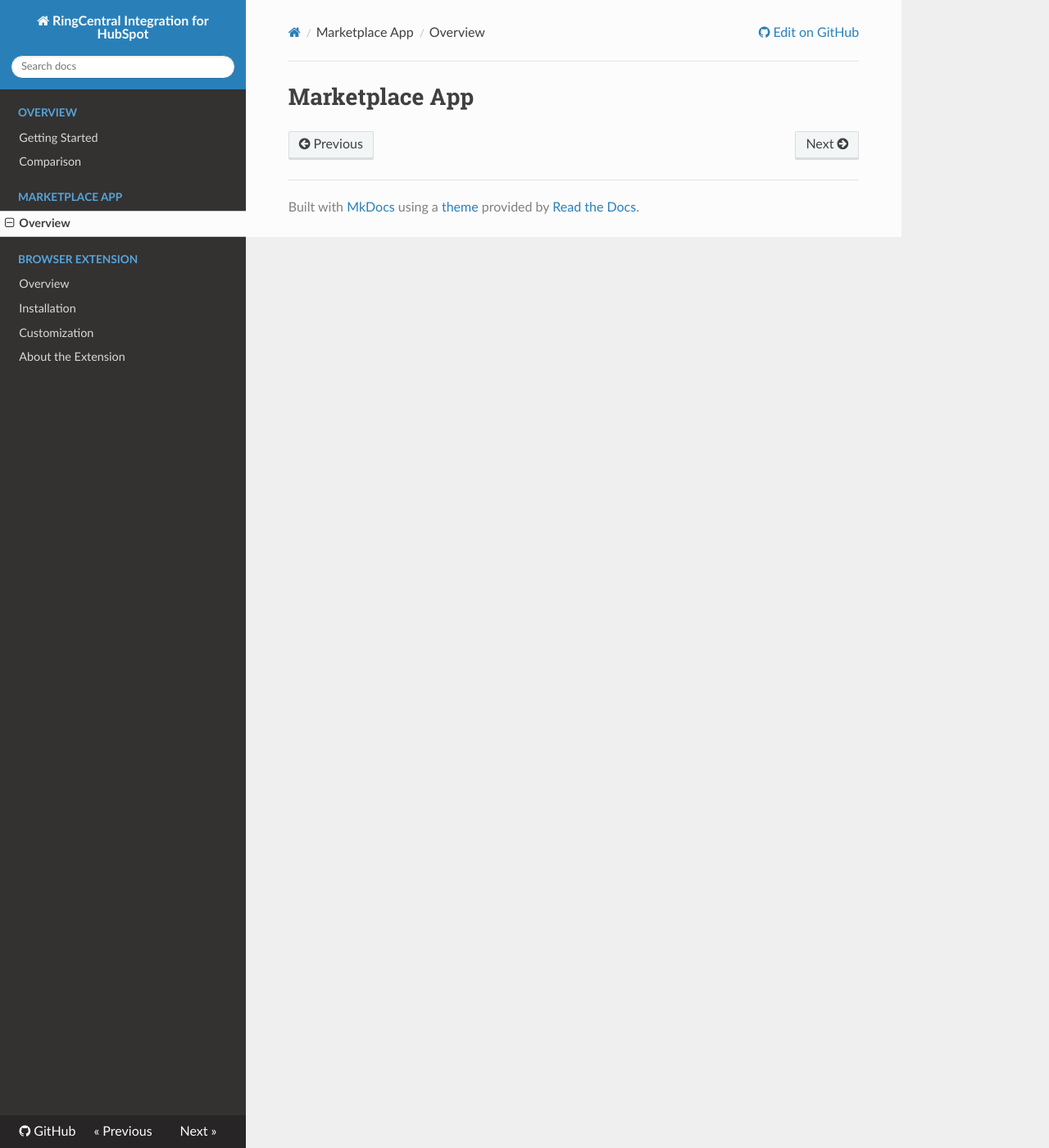
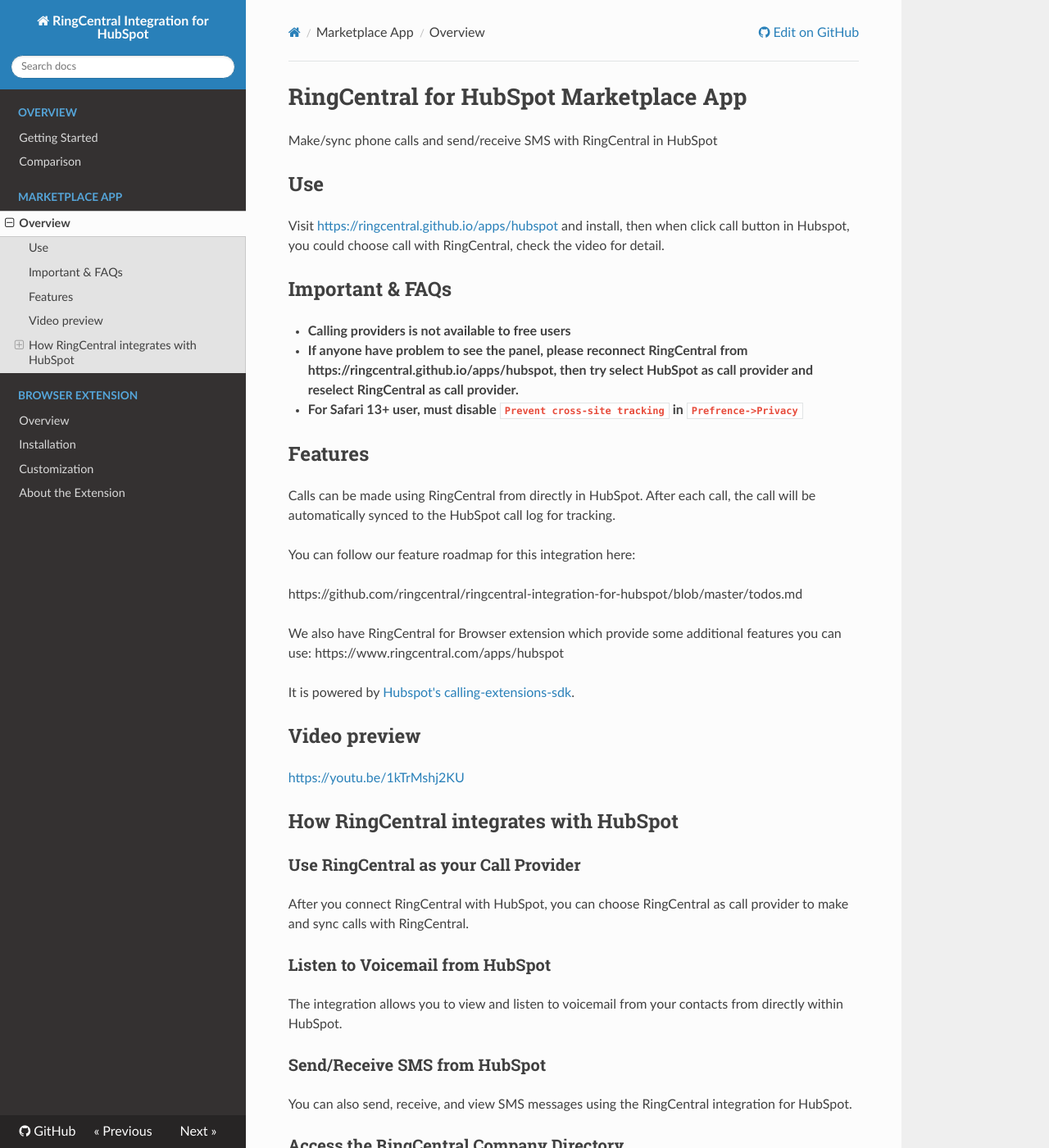
Before and after one commit to ringcentral/ringcentral-integration-for-hubspot, an MkDocs documentation site: the page built from docs/marketplace-app/index.md, in a window 1280 px wide and 1400 px high. Shown: the whole window at 82% size. Built offline with MkDocs 1.6.1, drawn with Linux system fonts in a browser that asks for light colours; nearby versions of some CDN libraries; some of the changed text lies outside the part shown.

Commit message:
update marketplace app

```diff
--- a/docs/marketplace-app/index.md
+++ b/docs/marketplace-app/index.md
@@ -1 +1,53 @@
-# Marketplace App
+# RingCentral for HubSpot Marketplace App
+
+Make/sync phone calls and send/receive SMS with RingCentral in HubSpot
+
+## Use
+
+Visit [https://ringcentral.github.io/apps/hubspot](https://ringcentral.github.io/apps/hubspot) and install, then when click call button in Hubspot, you could choose call with RingCentral, check the video for detail.
+
+## Important & FAQs
+
+- **Calling providers is not available to free users**
+- **If anyone have problem to see the panel, please reconnect RingCentral from https://ringcentral.github.io/apps/hubspot, then try select HubSpot as call provider and reselect RingCentral as call provider.**
+- **For Safari 13+ user, must disable `Prevent cross-site tracking` in `Prefrence->Privacy`**
+
+## Features
+
+Calls can be made using RingCentral from directly in HubSpot. After each call, the call will be automatically synced to the HubSpot call log for tracking.
+
+You can follow our feature roadmap for this integration here:
+
+https://github.com/ringcentral/ringcentral-integration-for-hubspot/blob/master/todos.md
+
+We also have RingCentral for Browser extension which provide some additional features you can use: https://www.ringcentral.com/apps/hubspot
+
+It is powered by [Hubspot's calling-extensions-sdk](https://github.com/HubSpot/calling-extensions-sdk).
+
+## Video preview
+
+[https://youtu.be/1kTrMshj2KU](https://youtu.be/1kTrMshj2KU)
+
+## How RingCentral integrates with HubSpot
+
+### Use RingCentral as your Call Provider
+
+After you connect RingCentral with HubSpot, you can choose RingCentral as call provider to make and sync calls with RingCentral.
+
+### Listen to Voicemail from HubSpot
+
+The integration allows you to view and listen to voicemail from your contacts from directly within HubSpot.
+
+### Send/Receive SMS from HubSpot
+
+You can also send, receive, and view SMS messages using the RingCentral integration for HubSpot.
+
+### Access the RingCentral Company Directory
+
+Use the integration to directly call your colleagues in your RingCentral Company Directory.
+
+### Access RingCentral Meeting
+
+Use the integration to directly shedule RingCentral meeting.
+
+Update bot releated docs
```
